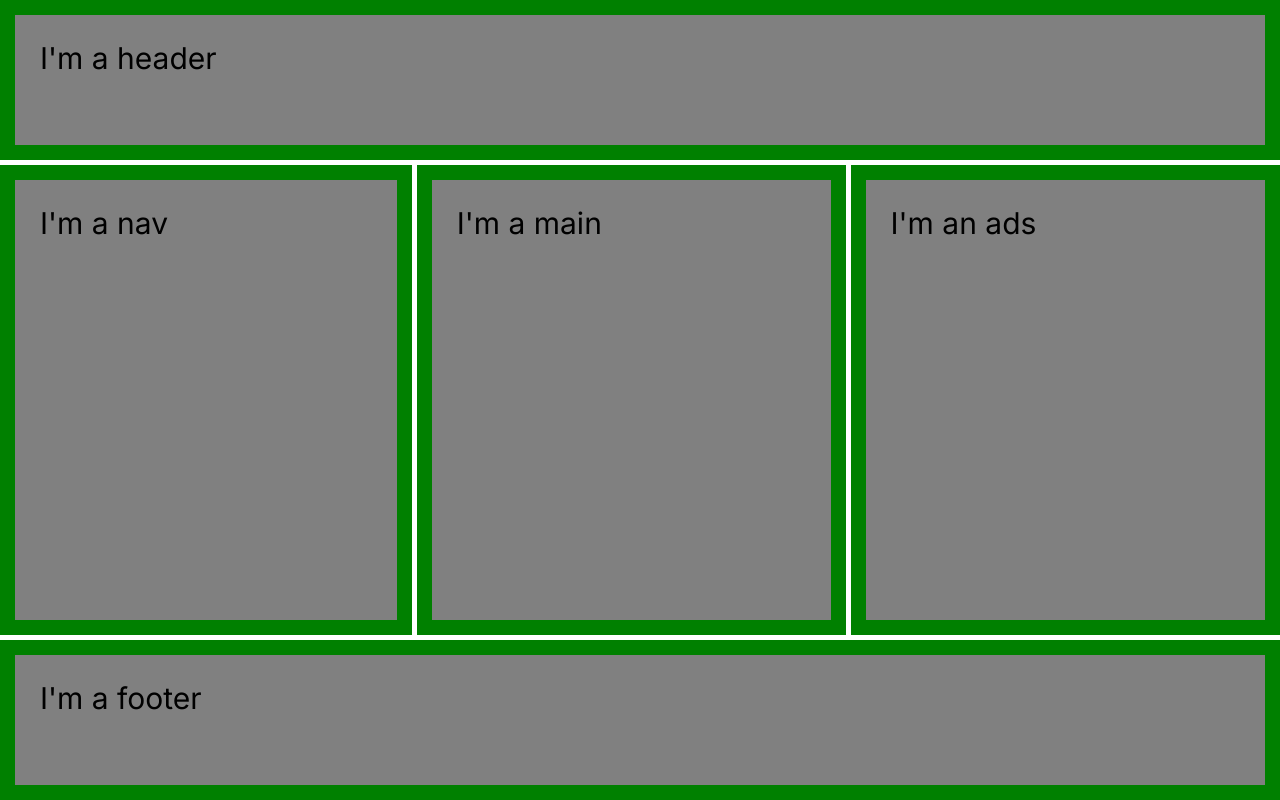
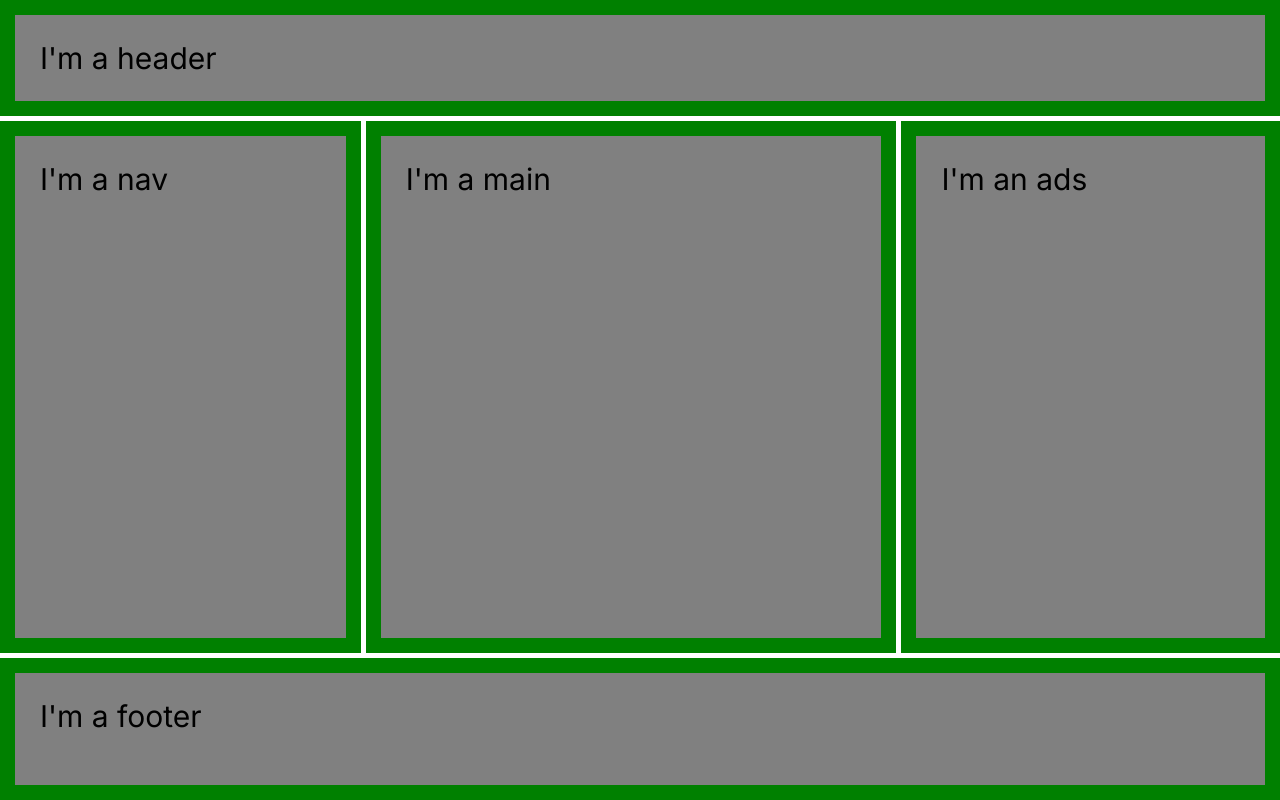
Before and after one commit to carloscesarvalle/css-grids-tutorial, a plain HTML site: page index.html in a window 1280 px wide. Drawn offline with Linux system fonts and the light colour scheme.

Commit message:
responsive

```diff
--- a/css/main.css
+++ b/css/main.css
@@ -18,12 +18,12 @@ html {
     height: 100vh;
     display: grid;
     gap: 5px;
-    grid-template-columns: 3(repeat, 1fr);
-    grid-template-rows: 20% 1fr 20%;
+    grid-template-columns: 4(repeat, 1fr);
+    grid-template-rows: 0.2fr 3fr 0.8fr;
     /* using grid-template property
     grid-template:
-    "header header header" 1fr
-    "nav main ads" 3fr
+    "header header header header" 0.2fr
+    "nav main ads" 2.7fr
     "footer footer footer" 1fr /
     20% 1fr 20%;*/
 }
@@ -38,7 +38,7 @@ html {
     /* this is shortcut for grid-column-start and grid-column-end properties
      */
     grid-row: 1/2;
-    grid-column: 1/4;
+    grid-column: 1/5;
     /* I can also use grid-area property as a shortcut: row star / column start / row end / column end */
     /* grid-area: 1 / 1 / 2 / 4 */
     /* using grid-template property
@@ -53,21 +53,21 @@ html {
 }
 
 .main {
-    grid-column: 2/3;
+    grid-column: 2/4;
     grid-row: 2/3;
     /* using grid-template property
     grid-area: main; */
 }
 
 .ads {
-    grid-column: 3/4;
+    grid-column: 4/5;
     grid-row: 2/3;
     /* using grid-template property
     grid-area: ads; */
 }
 
 .footer {
-    grid-column: 1/4;
+    grid-column: 1/5;
     grid-row: 3/4;
     /* using grid-template property
     grid-area: footer; */
```
